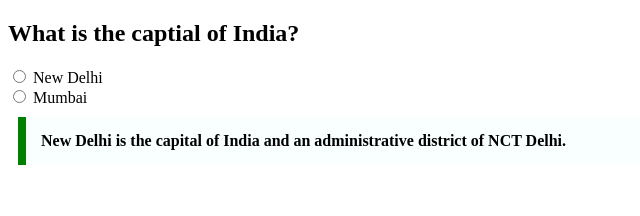
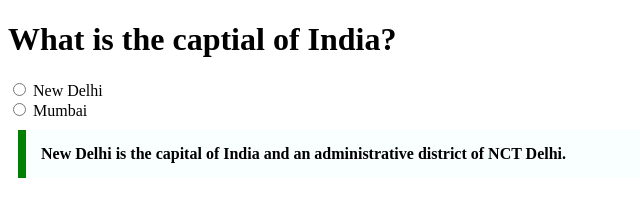
Before and after one commit to acciojob/trivia-Anam029, a website: page main.html in a window 1280 px wide. Shown: the whole page, without its empty margins (0-640 px from the left). Drawn offline with Linux system fonts and the light colour scheme.

Commit message:
created a submission

```diff
--- a/main.html
+++ b/main.html
@@ -1,18 +1,20 @@
 <!DOCTYPE html>
 <html>
+
 <head>
     <title>Trivia</title>
     <link rel="stylesheet" href="styles.css">
 </head>
+
 <body>
 
-    <h2>What is the captial of India?</h2>
+    <h1>What is the captial of India?</h1>
 
-    <input type="radio" id="delhi" name="capital">
-    <label for="delhi">New Delhi</label>
+    <input type="radio" id="new-delhi" name="capital" value="New Delhi">
+    <label for="new-delhi">New Delhi</label>
     <br>
 
-    <input type="radio" id="mumbai" name="capital">
+    <input type="radio" id="mumbai" name="capital" value="Mumbai">
     <label for="mumbai">Mumbai</label>
 
     <blockquote cite="https://en.wikipedia.org/wiki/New_Delhi">
@@ -20,4 +22,5 @@
     </blockquote>
 
 </body>
+
 </html>
```
